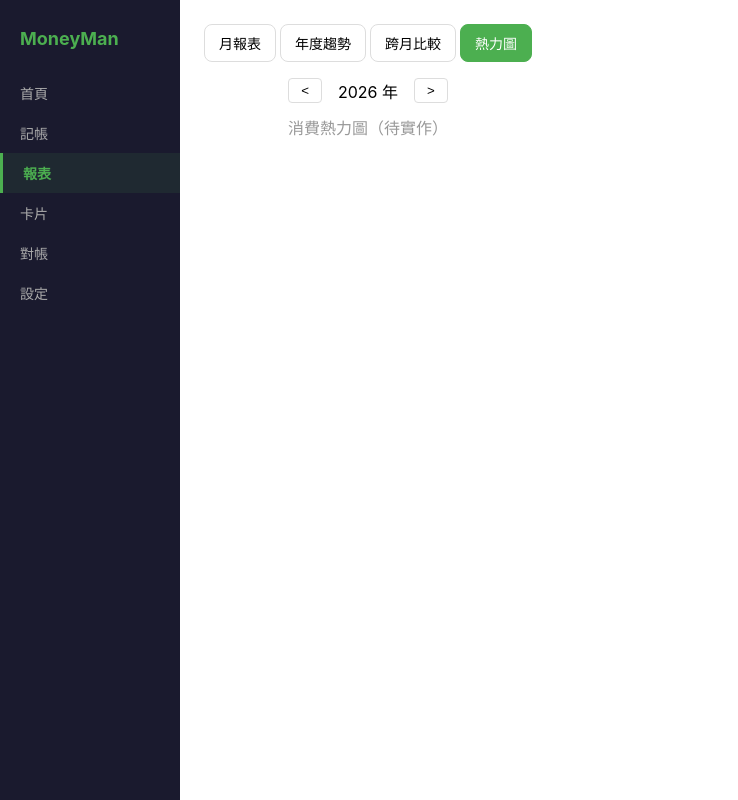
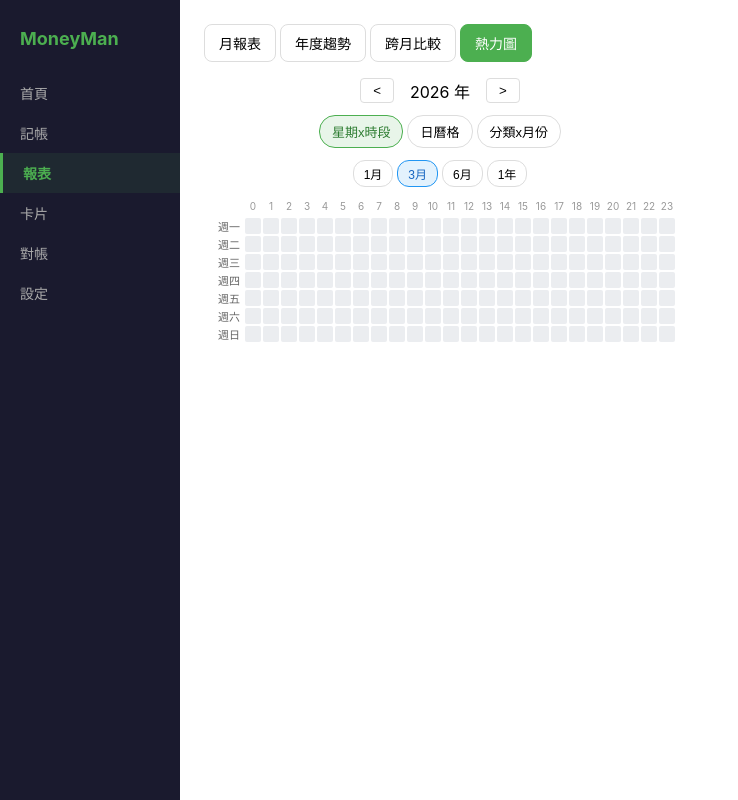
Before and after one commit to a60708090xun/MoneyMan, a Vue app: page /report in a window 1280 px wide. Both pictures are taken after a click on the button "熱力圖". Shown: the whole page, without its empty margins (0-738 px from the left). Built offline with nearby package versions, Linux system fonts and the light colour scheme.

Commit message:
feat: implement HeatmapChart with weekday-hour, calendar, and category-month modes
Generated with [Claude Code](https://claude.ai/code)
via [Happy](https://happy.engineering)

Co-Authored-By: Claude <noreply@anthropic.com>
Co-Authored-By: Happy <yesreply@happy.engineering>

```diff
--- a/src/components/HeatmapChart.vue
+++ b/src/components/HeatmapChart.vue
@@ -5,16 +5,273 @@
       <span>{{ year }} 年</span>
       <button @click="$emit('update:year', year + 1)">&gt;</button>
     </div>
-    <p style="text-align:center;color:#999;">消費熱力圖（待實作）</p>
+
+    <div class="mode-toggle">
+      <button :class="{ active: mode === 'weekdayHour' }" @click="mode = 'weekdayHour'">星期x時段</button>
+      <button :class="{ active: mode === 'calendar' }" @click="mode = 'calendar'">日曆格</button>
+      <button :class="{ active: mode === 'categoryMonth' }" @click="mode = 'categoryMonth'">分類x月份</button>
+    </div>
+
+    <!-- Weekday x Hour heatmap -->
+    <div v-if="mode === 'weekdayHour'">
+      <div class="range-toggle">
+        <button v-for="r in ranges" :key="r.label" :class="{ active: range === r.value }" @click="range = r.value">
+          {{ r.label }}
+        </button>
+      </div>
+      <div class="heatmap-grid weekday-hour">
+        <div class="heatmap-row header">
+          <span class="label"></span>
+          <span v-for="h in 24" :key="h" class="cell header-cell">{{ h - 1 }}</span>
+        </div>
+        <div v-for="(dayName, d) in weekdays" :key="d" class="heatmap-row">
+          <span class="label">{{ dayName }}</span>
+          <span
+            v-for="h in 24"
+            :key="h"
+            class="cell"
+            :style="{ backgroundColor: getWeekdayHourColor(d, h - 1) }"
+            :title="getWeekdayHourTooltip(d, h - 1)"
+            @click="drillDownWeekdayHour(d, h - 1)"
+          ></span>
+        </div>
+      </div>
+    </div>
+
+    <!-- Calendar heatmap (GitHub-style) -->
+    <div v-if="mode === 'calendar'">
+      <div class="calendar-grid">
+        <div class="calendar-months">
+          <span v-for="m in 12" :key="m" class="month-label">{{ m }}月</span>
+        </div>
+        <div class="calendar-rows">
+          <div v-for="(dayName, d) in ['一','二','三','四','五','六','日']" :key="d" class="calendar-row">
+            <span class="day-label">{{ d % 2 === 0 ? dayName : '' }}</span>
+            <span
+              v-for="(day, i) in calendarDays.filter(dd => dd.weekday === d)"
+              :key="i"
+              class="cal-cell"
+              :style="{ backgroundColor: getCalendarColor(day.date) }"
+              :title="getCalendarTooltip(day.date)"
+              @click="drillDownDay(day.date)"
+            ></span>
+          </div>
+        </div>
+      </div>
+    </div>
+
+    <!-- Category x Month heatmap -->
+    <div v-if="mode === 'categoryMonth'">
+      <div class="heatmap-grid cat-month">
+        <div class="heatmap-row header">
+          <span class="label cat-label"></span>
+          <span v-for="m in 12" :key="m" class="cell header-cell">{{ m }}月</span>
+        </div>
+        <div v-for="cat in catMonthCategories" :key="cat" class="heatmap-row">
+          <span class="label cat-label">{{ cat }}</span>
+          <span
+            v-for="m in 12"
+            :key="m"
+            class="cell"
+            :style="{ backgroundColor: getCatMonthColor(cat, m) }"
+            :title="getCatMonthTooltip(cat, m)"
+            @click="drillDownCatMonth(cat, m)"
+          ></span>
+        </div>
+      </div>
+    </div>
   </div>
 </template>
 
 <script setup>
-defineProps({ year: Number })
-defineEmits(['update:year', 'drill-down'])
+import { ref, computed } from 'vue'
+import { useTransactionsStore } from '../stores/transactions.js'
+import { useCategoriesStore } from '../stores/categories.js'
+
+const props = defineProps({ year: Number })
+const emit = defineEmits(['update:year', 'drill-down'])
+
+const txStore = useTransactionsStore()
+const categoriesStore = useCategoriesStore()
+const mode = ref('weekdayHour')
+const range = ref(3)
+
+const weekdays = ['週一', '週二', '週三', '週四', '週五', '週六', '週日']
+const ranges = [
+  { label: '1月', value: 1 },
+  { label: '3月', value: 3 },
+  { label: '6月', value: 6 },
+  { label: '1年', value: 12 }
+]
+
+// Color interpolation helper
+function heatColor(value, max) {
+  if (!value || !max) return '#ebedf0'
+  const intensity = Math.min(value / max, 1)
+  const levels = ['#ebedf0', '#c6e48b', '#7bc96f', '#239a3b', '#196127']
+  const idx = Math.min(Math.floor(intensity * (levels.length - 1)), levels.length - 1)
+  return levels[idx]
+}
+
+// Weekday x Hour
+const weekdayHourData = computed(() => {
+  const now = new Date()
+  const end = now.toISOString().split('T')[0]
+  const start = new Date(now.getFullYear(), now.getMonth() - range.value, now.getDate())
+    .toISOString().split('T')[0]
+  return txStore.getHeatmapByWeekdayHour(start, end)
+})
+
+const weekdayHourMax = computed(() =>
+  Math.max(...weekdayHourData.value.map(d => d.total), 1)
+)
+
+function findWeekdayHour(weekday, hour) {
+  return weekdayHourData.value.find(d => d.weekday === weekday && d.hour === hour)
+}
+
+function getWeekdayHourColor(weekday, hour) {
+  const d = findWeekdayHour(weekday, hour)
+  return heatColor(d?.total || 0, weekdayHourMax.value)
+}
+
+function getWeekdayHourTooltip(weekday, hour) {
+  const d = findWeekdayHour(weekday, hour)
+  if (!d) return `${weekdays[weekday]} ${hour}:00 — 無消費`
+  return `${weekdays[weekday]} ${hour}:00-${hour + 1}:00：$${d.total.toLocaleString()}（${d.count} 筆）`
+}
+
+function drillDownWeekdayHour(weekday, hour) {
+  const d = findWeekdayHour(weekday, hour)
+  if (!d || !d.count) return
+  const now = new Date()
+  const end = now.toISOString().split('T')[0]
+  const start = new Date(now.getFullYear(), now.getMonth() - range.value, now.getDate())
+    .toISOString().split('T')[0]
+  const txs = txStore.transactions.filter(t => {
+    if (!t.date || t.type !== 'expense' || !t.date.includes('T')) return false
+    if (t.date < start || t.date > end + '\uffff') return false
+    const dt = new Date(t.date)
+    return (dt.getDay() + 6) % 7 === weekday && dt.getHours() === hour
+  })
+  emit('drill-down', { title: `${weekdays[weekday]} ${hour}:00-${hour + 1}:00`, transactions: txs })
+}
+
+// Calendar
+const calendarDays = computed(() => {
+  const days = []
+  const start = new Date(props.year, 0, 1)
+  const end = new Date(props.year, 11, 31)
+  for (let d = new Date(start); d <= end; d.setDate(d.getDate() + 1)) {
+    days.push({
+      date: d.toISOString().split('T')[0],
+      weekday: (d.getDay() + 6) % 7  // Mon=0
+    })
+  }
+  return days
+})
+
+const calendarData = computed(() => {
+  const start = `${props.year}-01-01`
+  const end = `${props.year}-12-31`
+  return txStore.getHeatmapByDay(start, end)
+})
+
+const calendarMax = computed(() => {
+  const vals = Object.values(calendarData.value).map(d => d.total)
+  return Math.max(...vals, 1)
+})
+
+function getCalendarColor(date) {
+  const d = calendarData.value[date]
+  return heatColor(d?.total || 0, calendarMax.value)
+}
+
+function getCalendarTooltip(date) {
+  const d = calendarData.value[date]
+  if (!d) return `${date}：無消費`
+  return `${date}：$${d.total.toLocaleString()}（${d.count} 筆）`
+}
+
+function drillDownDay(date) {
+  const d = calendarData.value[date]
+  if (!d) return
+  const txs = txStore.transactions.filter(t =>
+    t.type === 'expense' && t.date && t.date.startsWith(date)
+  )
+  emit('drill-down', { title: date, transactions: txs })
+}
+
+// Category x Month
+const catMonthData = computed(() => txStore.getHeatmapByCategoryMonth(props.year, 8))
+
+const catMonthCategories = computed(() => {
+  const cats = new Set(catMonthData.value.map(d => d.category))
+  return [...cats]
+})
+
+const catMonthMax = computed(() =>
+  Math.max(...catMonthData.value.map(d => d.total), 1)
+)
+
+function findCatMonth(cat, month) {
+  return catMonthData.value.find(d => d.category === cat && d.month === month)
+}
+
+function getCatMonthColor(cat, month) {
+  const d = findCatMonth(cat, month)
+  return heatColor(d?.total || 0, catMonthMax.value)
+}
+
+function getCatMonthTooltip(cat, month) {
+  const d = findCatMonth(cat, month)
+  if (!d || !d.total) return `${cat} / ${month}月：無消費`
+  return `${cat} / ${month}月：$${d.total.toLocaleString()}`
+}
+
+function drillDownCatMonth(cat, month) {
+  const d = findCatMonth(cat, month)
+  if (!d || !d.total) return
+  const txs = txStore.getMonthTransactions(props.year, month).filter(t => {
+    if (t.type !== 'expense') return false
+    const name = categoriesStore.getCategoryName(t.category) || '未分類'
+    return name === cat
+  })
+  emit('drill-down', { title: `${cat} / ${props.year} 年 ${month} 月`, transactions: txs })
+}
 </script>
 
 <style scoped>
 .year-nav { display: flex; align-items: center; justify-content: center; gap: 16px; margin: 12px 0; }
 .year-nav button { background: none; border: 1px solid #ddd; border-radius: 4px; padding: 4px 12px; cursor: pointer; }
+.mode-toggle { display: flex; gap: 4px; margin-bottom: 12px; justify-content: center; }
+.mode-toggle button {
+  padding: 6px 12px; border: 1px solid #ddd; background: #fff;
+  border-radius: 16px; cursor: pointer; font-size: 13px;
+}
+.mode-toggle button.active { background: #E8F5E9; border-color: #4CAF50; color: #2E7D32; }
+
+.range-toggle { display: flex; gap: 4px; margin-bottom: 12px; justify-content: center; }
+.range-toggle button {
+  padding: 4px 10px; border: 1px solid #ddd; background: #fff;
+  border-radius: 12px; cursor: pointer; font-size: 12px;
+}
+.range-toggle button.active { background: #E3F2FD; border-color: #2196F3; color: #1565C0; }
+
+.heatmap-grid { overflow-x: auto; font-size: 11px; }
+.heatmap-row { display: flex; align-items: center; }
+.heatmap-row.header .header-cell { font-size: 10px; color: #999; text-align: center; }
+.label { width: 40px; flex-shrink: 0; font-size: 11px; color: #666; text-align: right; padding-right: 4px; }
+.cat-label { width: 60px; }
+.cell { width: 16px; height: 16px; margin: 1px; border-radius: 2px; cursor: pointer; flex-shrink: 0; }
+.cell:hover { outline: 1px solid #333; }
+
+.calendar-grid { overflow-x: auto; }
+.calendar-months { display: flex; margin-left: 24px; margin-bottom: 4px; }
+.month-label { flex: 1; font-size: 11px; color: #666; }
+.calendar-rows { display: flex; flex-direction: column; }
+.calendar-row { display: flex; align-items: center; }
+.day-label { width: 20px; font-size: 10px; color: #999; text-align: right; padding-right: 4px; flex-shrink: 0; }
+.cal-cell { width: 12px; height: 12px; margin: 1px; border-radius: 2px; cursor: pointer; flex-shrink: 0; }
+.cal-cell:hover { outline: 1px solid #333; }
 </style>
```
